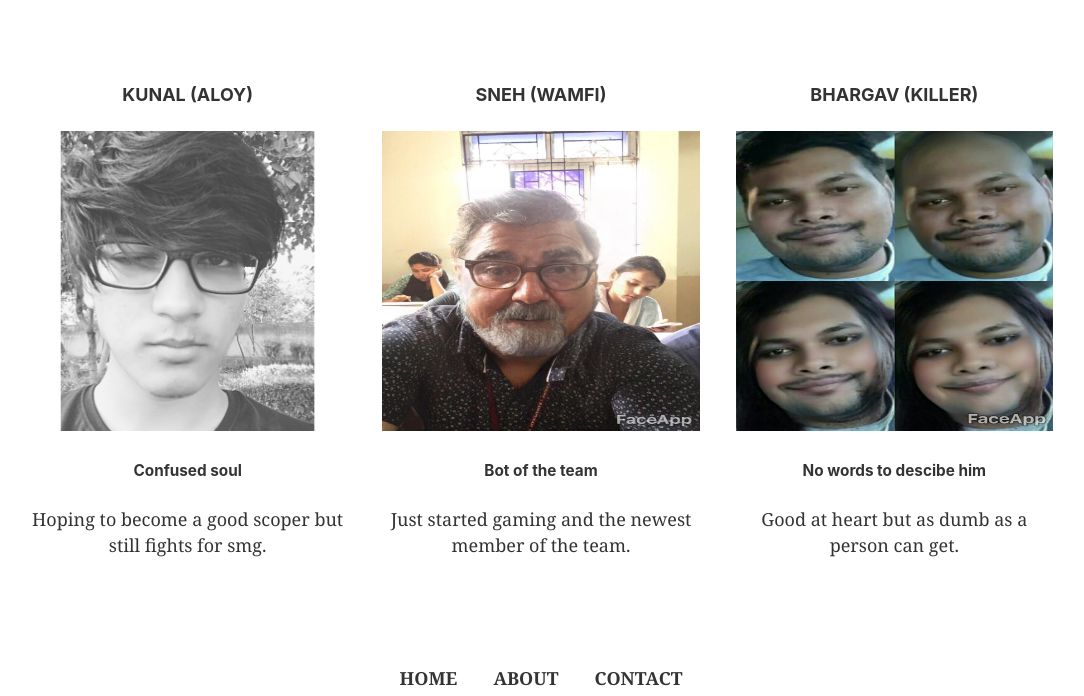
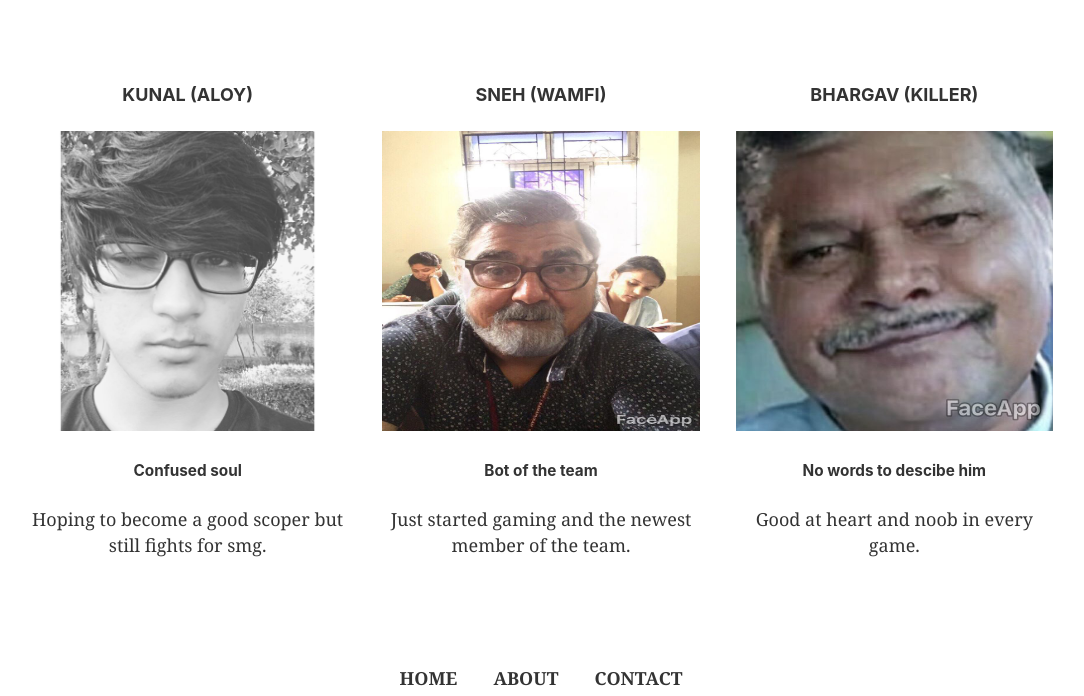
Before and after one commit to salujaparam/verse, a Gatsby site: page / in a window 1280 px wide. Shown: the part 2916-3612 px from the top of the page, without its empty margins (99-1183 px from the left). Built offline with nearby package versions, Linux system fonts and the light colour scheme; Gatsby itself is replaced by a stand-in of ours.

Commit message:
edited bhargav

```diff
--- a/src/constants/players.js
+++ b/src/constants/players.js
@@ -7,7 +7,7 @@ import satyaki from '../images/satyaki.jpeg'
 import param from '../images/param.jpg'
 import monk from '../images/monk.jpeg'
 // import zeus from '../images/zeus.jpeg'
-import killer from '../images/bhargav.jpeg'
+import killer from '../images/killer.jpeg'
 
 export default [
     {
@@ -68,6 +68,6 @@ export default [
         image: killer,
         name: "Bhargav (killer)",
         title: "No words to descibe him",
-        description: "Good at heart but as dumb as a person can get."
+        description: "Good at heart and noob in every game."
     },
 ]
```
